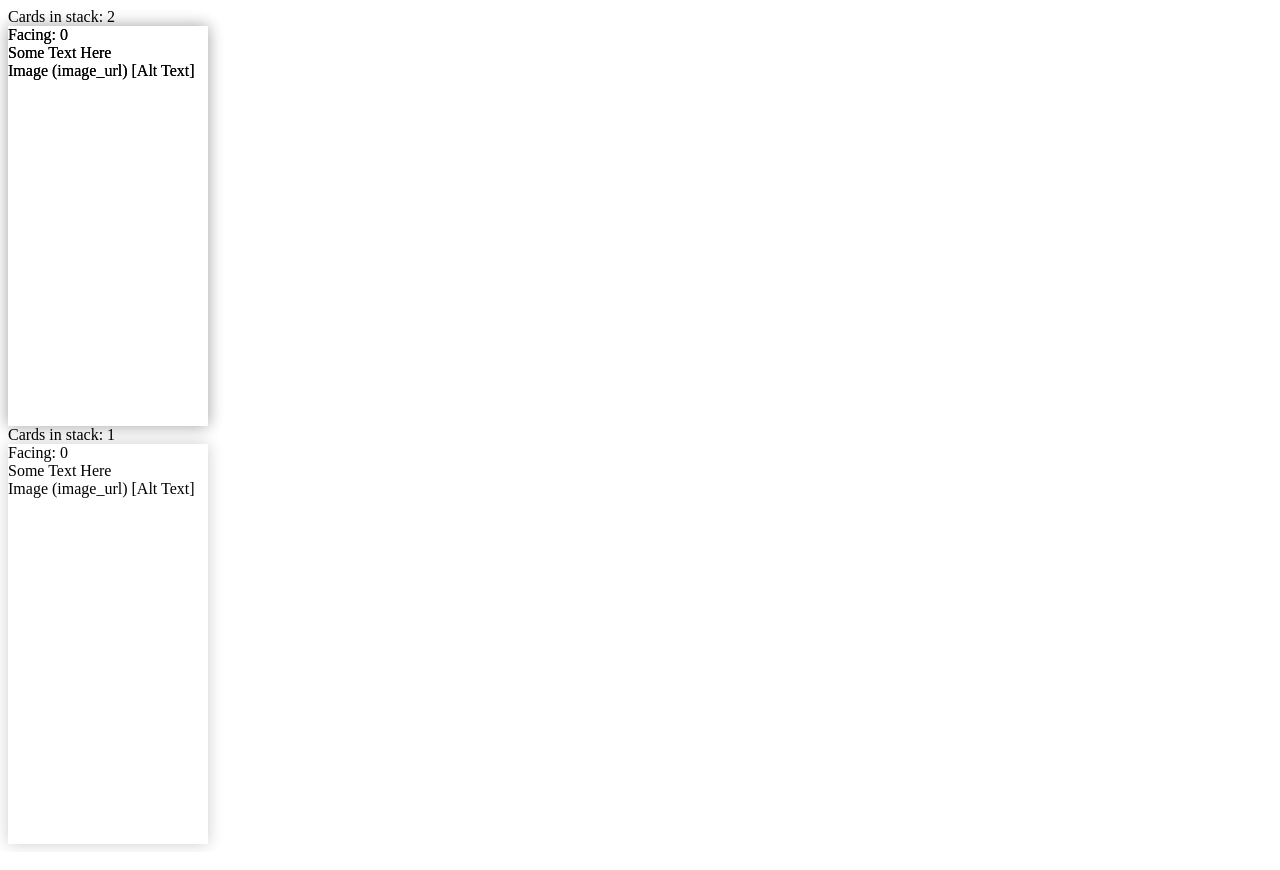
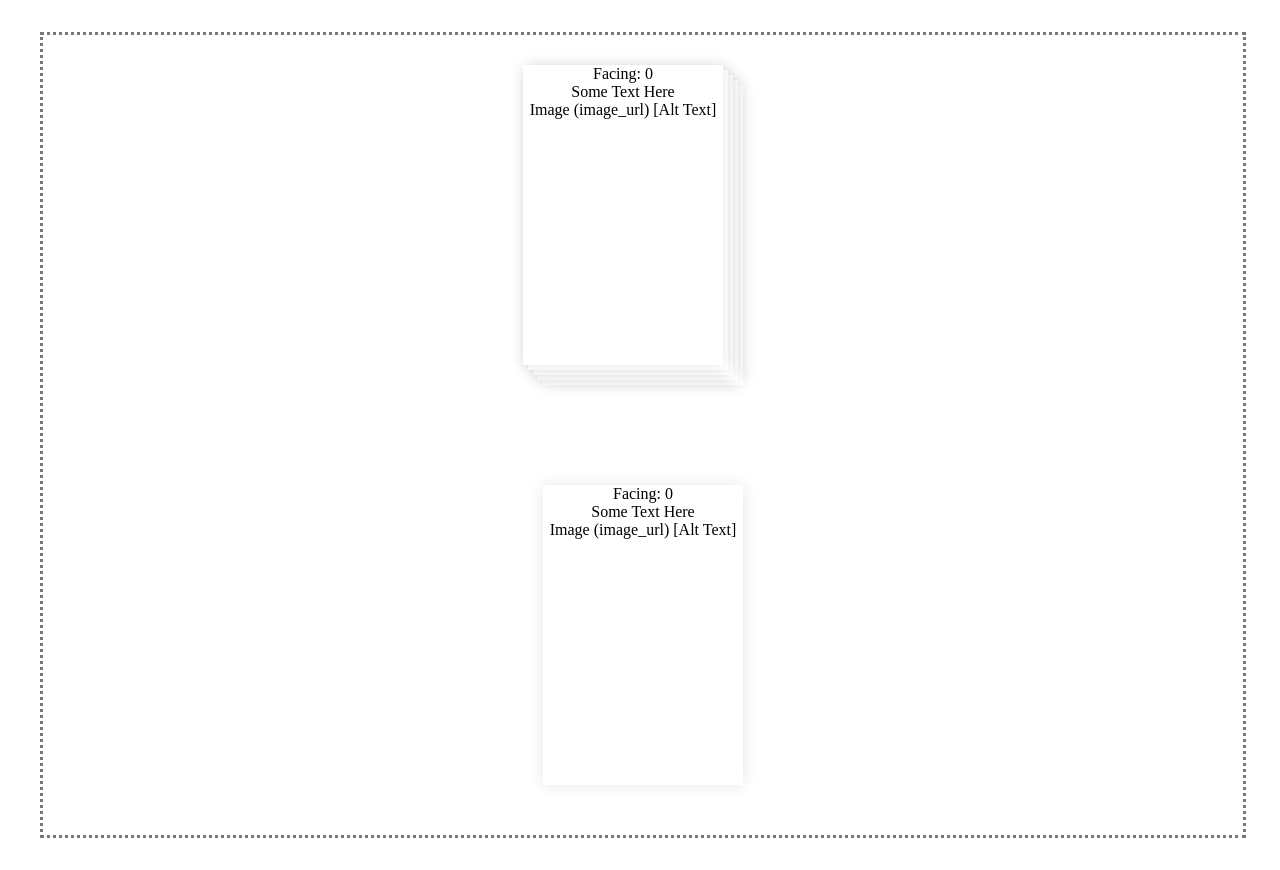
Before and after one commit to ihansson/react-card-game, a React (Create React App) app: page / in a window 1280 px wide. Built offline with nearby package versions, Linux system fonts and the light colour scheme.

Commit message:
Basic card positioning

```diff
--- a/src/App.tsx
+++ b/src/App.tsx
@@ -1,20 +1,57 @@
 import React from "react";
-import { Zone } from "./components/Zone";
 import { Stack } from "./components/Stack";
 import { Back, Card, Front } from "./components/Card/Card";
 import { CardText } from "./components/Card/CardText";
 import { CardImage } from "./components/Card/CardImage";
 
 import { test } from "./game/store";
-import { FACE } from "./game/schema";
+import { FACE, ISize } from "./game/schema";
+import { Board } from "./components/Board";
 
 test();
 
 function App() {
+  const boardSize: ISize = {
+    width: 1200,
+    height: 800,
+  };
+  const cardSize: ISize = {
+    width: 200,
+    height: 300,
+  };
+
+  const stackOptions = {
+    boardSize,
+    cardSize,
+  };
+
   return (
-    <div>
-      <Zone>
-        <Stack>
+    <Board>
+      <Stack position={{ top: 0.25, left: 0.5 }} {...stackOptions}>
+        <Card facing={FACE.UP}>
+          <Front>
+            <CardText>Some Text Here</CardText>
+          </Front>
+          <Back>
+            <CardImage alt="Alt Text" image="image_url" />
+          </Back>
+        </Card>
+        <Card facing={FACE.UP}>
+          <Front>
+            <CardText>Some Text Here</CardText>
+          </Front>
+          <Back>
+            <CardImage alt="Alt Text" image="image_url" />
+          </Back>
+        </Card>
+        <Card facing={FACE.UP}>
+          <Front>
+            <CardText>Some Text Here</CardText>
+          </Front>
+          <Back>
+            <CardImage alt="Alt Text" image="image_url" />
+          </Back>
+        </Card>
         <Card facing={FACE.UP}>
           <Front>
             <CardText>Some Text Here</CardText>
@@ -32,7 +69,7 @@ function App() {
           </Back>
         </Card>
       </Stack>
-        <Stack>
+      <Stack position={{ bottom: 0.25, right: 0.5 }} {...stackOptions}>
         <Card facing={FACE.UP}>
           <Front>
             <CardText>Some Text Here</CardText>
@@ -42,8 +79,7 @@ function App() {
           </Back>
         </Card>
       </Stack>
-      </Zone>
-    </div>
+    </Board>
   );
 }
 
--- /dev/null
+++ b/src/components/Board.css
@@ -0,0 +1,29 @@
+.Board {
+    width: 1200px;
+    height: 800px;
+    margin: 2em;
+    position: relative;
+    border: 3px dotted #777;
+}
+
+.GameObject {
+    position: absolute;
+    top: 0;
+    left: 0;
+    text-align: center;
+}
+
+.Label {
+    width: 200px;
+    height: 40px;
+    line-height: 40px;
+    text-align: center;
+    background: #eee;
+}
+
+.Card {
+    background: #fff;
+    width: 200px;
+    height: 300px;
+    box-shadow: 0 0 15px rgba(0,0,0,0.1);
+}
--- /dev/null
+++ b/src/components/Board.tsx
@@ -0,0 +1,10 @@
+import { FunctionComponent, ReactElement } from "react";
+import "./Board.css";
+
+export interface BoardProps {
+  children?: ReactElement | ReactElement[];
+}
+
+export const Board: FunctionComponent<BoardProps> = ({ children }) => {
+  return <div className="Board">{children}</div>;
+};
--- a/src/components/Card/Card.css
+++ /dev/null
@@ -1,5 +0,0 @@
-.Card {
-    width: 200px;
-    height: 400px;
-    box-shadow: 0 0 15px rgba(0,0,0,0.2);
-}
--- a/src/components/Card/Card.tsx
+++ b/src/components/Card/Card.tsx
@@ -1,5 +1,4 @@
 import { FunctionComponent, ReactElement } from "react";
-import "./Card.css";
 import { FACE } from "../../game/schema";
 
 export interface CardProps {
@@ -7,11 +6,16 @@ export interface CardProps {
     | ReactElement<FrontProps | BackProps>
     | ReactElement<FrontProps | BackProps>[];
   facing: FACE;
+  transform?: string;
 }
 
-export const Card: FunctionComponent<CardProps> = ({ children, facing }) => {
+export const Card: FunctionComponent<CardProps> = ({
+  children,
+  facing,
+  transform = "",
+}) => {
   return (
-    <div className="Card">
+    <div className="GameObject Card" style={{ transform }}>
       Facing: {facing} {children}
     </div>
   );
--- a/src/components/Stack.css
+++ /dev/null
@@ -1,8 +0,0 @@
-.Stack {
-    position: relative;
-    width: 200px;
-    height: 400px;
-}
-.Stack .Card {
-    position: absolute;
-}
--- a/src/components/Stack.tsx
+++ b/src/components/Stack.tsx
@@ -1,16 +1,78 @@
-import React, { FunctionComponent, ReactElement } from "react";
+import React, { Fragment, FunctionComponent, ReactElement } from "react";
 import { CardProps } from "./Card/Card";
-import "./Stack.css";
+import { IPosition, ISize } from "../game/schema";
 
 export interface StackProps {
   children?: ReactElement<CardProps> | ReactElement<CardProps>[];
+  position: IPosition;
+  boardSize: ISize;
+  cardSize: ISize;
 }
 
-export const Stack: FunctionComponent<StackProps> = ({ children }) => {
+export const Stack: FunctionComponent<StackProps> = ({
+  children,
+  position,
+  boardSize,
+  cardSize,
+}) => {
   return (
-    <div>
-      Cards in stack: {React.Children.count(children)}
-      <div className="Stack">{children}</div>
-    </div>
+    <Fragment>
+      <div
+        className="GameObject Label"
+        style={{
+          transform: calculateTransformFromPosition(
+            position,
+            { width: 200, height: 40 },
+            boardSize
+          ),
+        }}
+      >
+        Cards in stack: {React.Children.count(children)}
+      </div>
+      {React.Children.map(children, (child, index) => {
+        return React.cloneElement(child as any, {
+          transform: calculateTransformFromPosition(
+            position,
+            cardSize,
+            boardSize,
+            {
+              width: index * -5,
+              height: index * -5,
+            }
+          ),
+        });
+      })}
+    </Fragment>
   );
 };
+
+function calculateTransformFromPosition(
+  position: IPosition,
+  size: ISize,
+  wrapperSize: ISize,
+  offset?: ISize
+) {
+  let x: number = 0;
+  let y: number = 0;
+  const halfWidth = size.width / 2;
+  const halfHeight = size.height / 2;
+  if (position.top) {
+    y = position.top * wrapperSize.height - halfHeight;
+  } else if (position.bottom) {
+    y = wrapperSize.height - halfHeight - position.bottom * wrapperSize.height;
+  }
+  if (position.left) {
+    x = position.left * wrapperSize.width - halfWidth;
+  } else if (position.right) {
+    x = wrapperSize.width - halfWidth - position.right * wrapperSize.width;
+  }
+  if (offset) {
+    if (offset.width) {
+      x += offset.width;
+    }
+    if (offset.height) {
+      y += offset.height;
+    }
+  }
+  return `translate(${x}px, ${y}px)`;
+}
--- a/src/components/Zone.tsx
+++ /dev/null
@@ -1,10 +0,0 @@
-import { FunctionComponent, ReactElement } from "react";
-import { StackProps } from "./Stack";
-
-export interface ZoneProps {
-  children?: ReactElement<StackProps> | ReactElement<StackProps>[];
-}
-
-export const Zone: FunctionComponent<ZoneProps> = ({ children }) => {
-  return <div>{children}</div>;
-};
--- a/src/game/store.ts
+++ b/src/game/store.ts
@@ -31,31 +31,11 @@ export const Card = ({ id, facing }: { id: CardId; facing: FACE }): ICard => {
 // Reducer
 
 export function test() {
-  let state = reducer(initialState, {
+  reducer(initialState, {
     type: ACTION.SPAWN_CARD,
     card: {
       id: "4",
       facing: FACE.UP,
     },
   });
-  console.log(state.stacks);
-  state = reducer(state, {
-    type: ACTION.MOVE_CARD,
-    cardId: "4",
-    stackId: "1",
-  });
-  console.log(state.stacks);
-  state = reducer(state, {
-    type: ACTION.REORDER_CARD,
-    stackId: "1",
-    oldIndex: 2,
-    newIndex: 0,
-  });
-  console.log(state.stacks[0].cards);
-  state = reducer(state, {
-    type: ACTION.FLIP_STACK,
-    stackId: "1",
-    facing: FACE.DOWN,
-  });
-  console.log(state.cards);
 }
```
Also changed, not shown: src/game/schema.ts (+20 -0 lines), 1 other file (tests, documents, lock files or other folders). Lines whose indentation alone changed are shown as unchanged.
